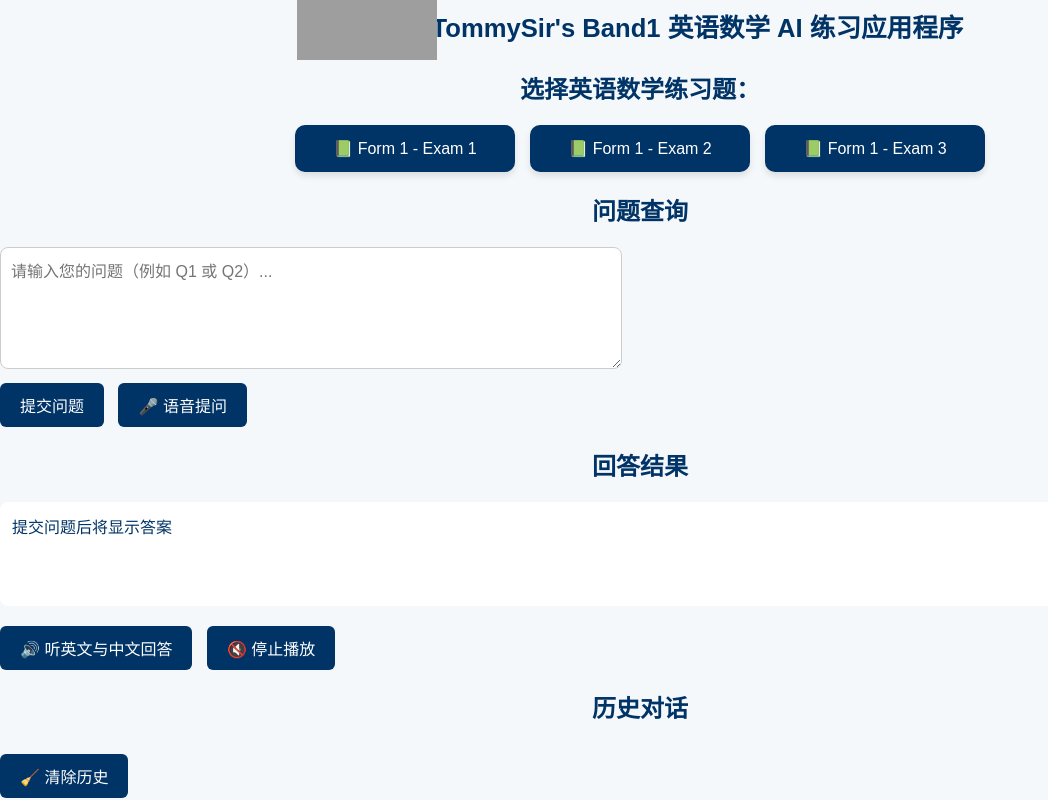
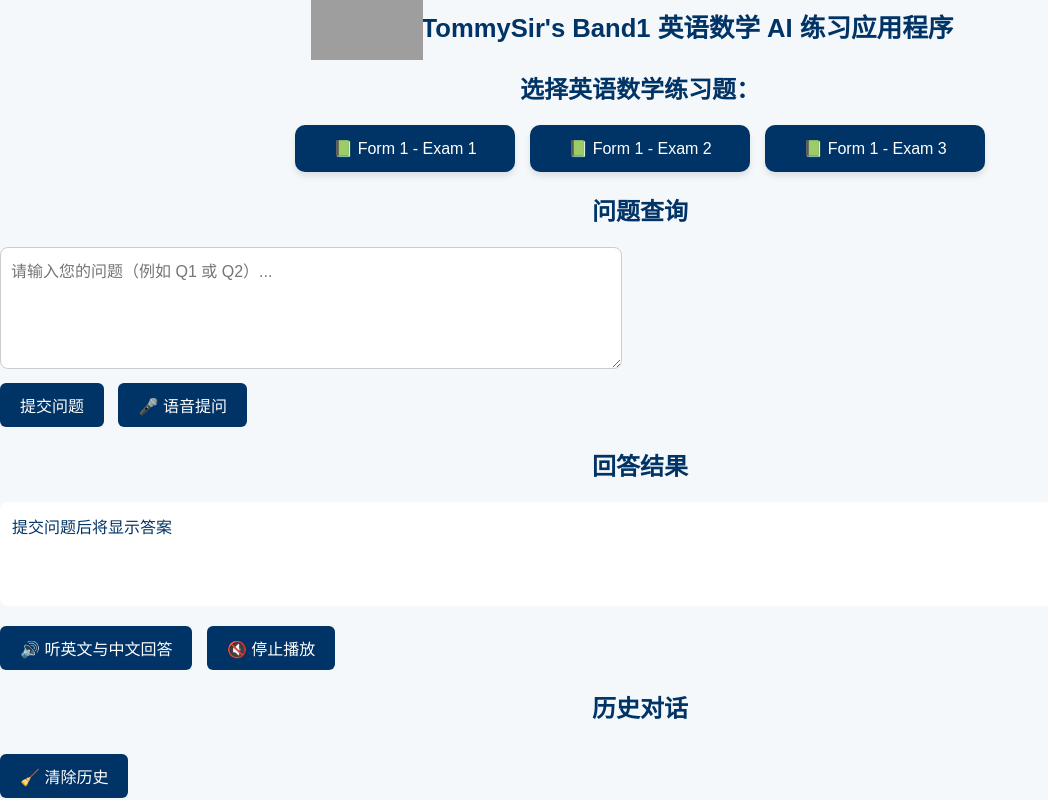
Before and after one commit to TommyTam2012/form2-math-app, a website: page public/exam/index.html in a window 1280 px wide. Shown: the whole page, without its empty margins (0-1048 px from the left). Drawn offline with Linux system fonts and the light colour scheme; grey boxes are pictures that could not be loaded.

Commit message:
Update style.css

```diff
--- a/public/style.css
+++ b/public/style.css
@@ -126,7 +126,7 @@ button:hover {
 /* ✅ Injected: School Header & Logo Styling */
 .school-logo {
   height: 80;
-  width: 100px;         /* 💥 force a larger display width */
+  width: 80px;         /* 💥 force a larger display width */
   image-rendering: auto;
   transform: scale(1.4); /* Extra visual boost */
 }
```
